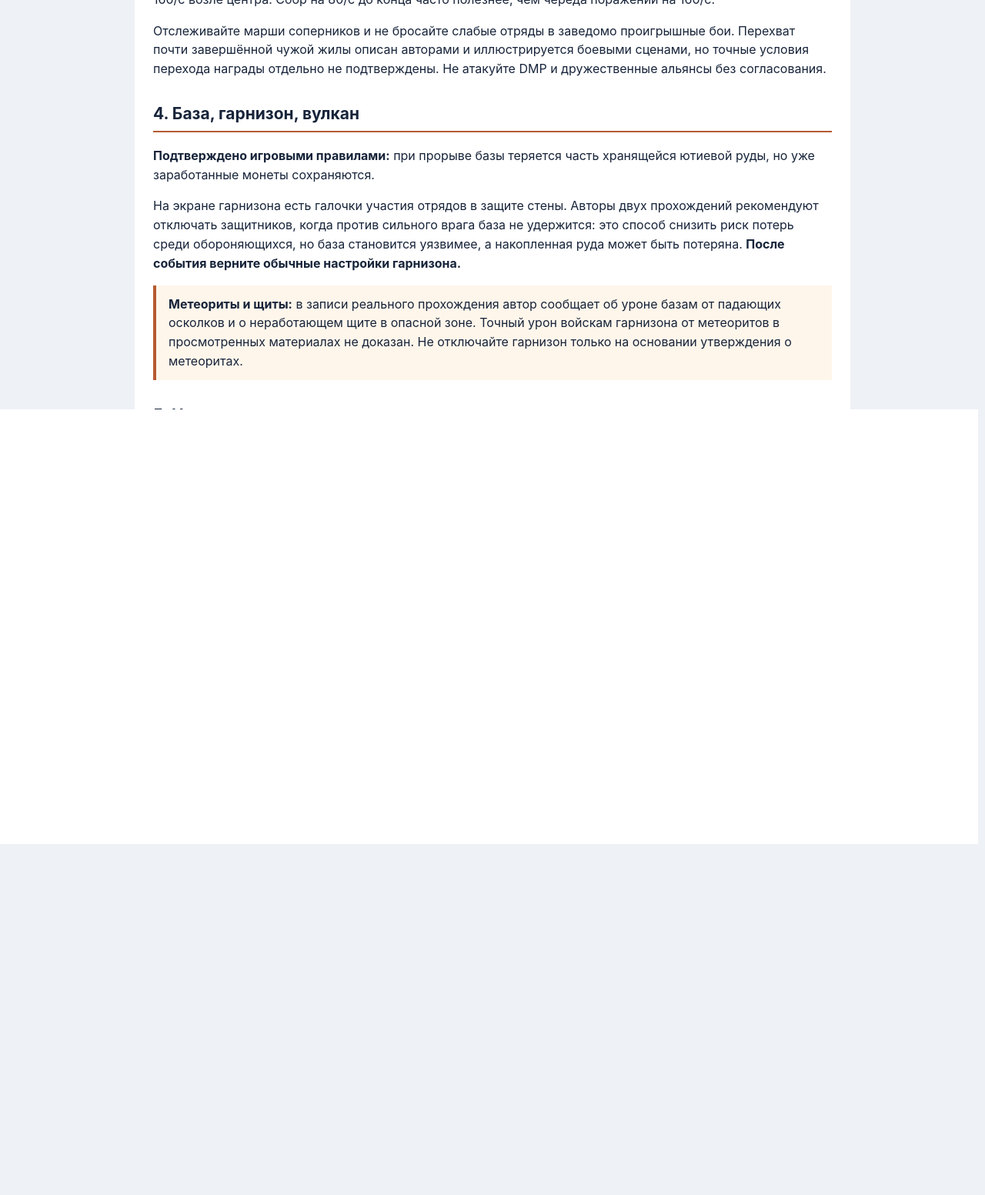
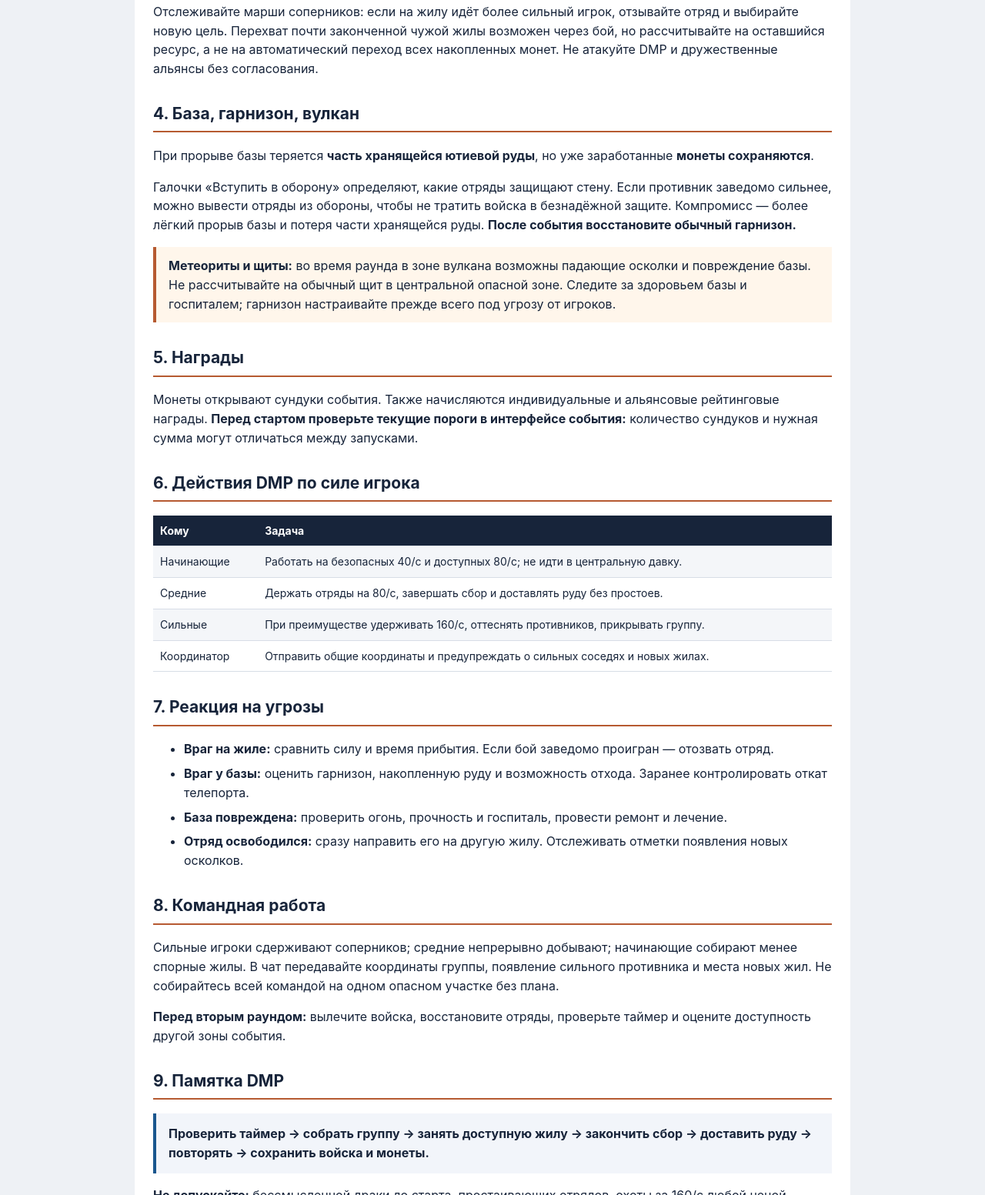
Before and after one commit to antonschtrading-prog/dmp-vs-guide, a plain HTML site: page bezumnaya-zhila.html in a window 1280 px wide. Shown: the part 1247-2800 px from the top of the page at 77% size. Before the commit the page ends 2344 px from the top, so only its background shows below. Drawn offline with Linux system fonts and the light colour scheme.

Commit message:
Expand concise DMP Mad Vein guide; remove source commentary and keep actionable rules

```diff
--- a/bezumnaya-zhila.html
+++ b/bezumnaya-zhila.html
@@ -7,22 +7,35 @@
 <a href="index.html">← Все гайды DMP</a>
 <h1>🌋 Безумная жила</h1><p class="muted">Z Route: Redemption · Практический гайд DMP · 17 ноября 2026</p>
 <p class="lead"><b>Задача:</b> непрерывно добывать ютиевую руду, завершать сбор и доставлять добычу на базу, не теряя войска в невыгодных боях. Два соревновательных раунда по 30 минут; <b>точное время смотрите в интерфейсе своего события.</b></p>
-<nav><a href="#start">Подготовка</a><a href="#ore">Виды руды</a><a href="#battle">Тактика</a><a href="#base">База</a><a href="#reward">Награды</a><a href="#quick">Памятка</a></nav>
+<nav><a href="#start">Подготовка</a><a href="#ore">Виды руды</a><a href="#battle">Тактика</a><a href="#base">База</a><a href="#reward">Награды</a><a href="#coord">Роли</a><a href="#response">Угрозы</a><a href="#quick">Памятка</a></nav>
 <h2 id="ore">1. Добыча и монеты</h2>
 <table><tr><th>Тип руды</th><th>При добыче</th><th>Бонус за полный сбор</th><th>После доставки на базу</th></tr><tr><td>Фрагмент ютиевой руды</td><td>40 монет/с</td><td>300</td><td>Не указан</td></tr><tr><td>Необработанная руда</td><td>80 монет/с</td><td>1 500</td><td>30 монет/с за доставленную единицу</td></tr><tr><td>Кристалл</td><td>160 монет/с</td><td>6 000</td><td>120 монет/с за доставленный кристалл</td></tr></table>
-<p>Это цифры с экранов внутриигровых правил. В одном видео автор ошибочно произносит 3 000 за необработанную руду, хотя на самом экране указано 1 500. В гайде используется значение игры.</p>
-<h2 id="start">2. Подготовка</h2><ul><li>Проверьте расписание двух раундов, список серверов, фактические пороги сундуков и награды.</li><li>Согласуйте район с DMP, приготовьте отряды, свободные места госпиталя и ускорения лечения.</li><li>На этапе предпросмотра не сражайтесь за клетки ради очков — соревновательная добыча ещё не началась.</li><li>Не занимайте центр заранее: один автор предупреждает о принудительном переносе базы при запуске раунда; это следует считать предупреждением из прохождения, а не универсально доказанным правилом.</li></ul>
+<p><b>Полный сбор выгоднее коротких попыток:</b> начисляется бонус за завершение, а доставленная необработанная руда и кристаллы продолжают приносить монеты каждую секунду.</p>
+<h2 id="start">2. Подготовка</h2><ul><li>Проверьте расписание двух раундов, список серверов, фактические пороги сундуков и награды.</li><li>Согласуйте район с DMP, приготовьте отряды, свободные места госпиталя и ускорения лечения.</li><li>На этапе предпросмотра не сражайтесь за клетки ради очков — соревновательная добыча ещё не началась.</li><li>Не заходите в центральную опасную зону раньше активного раунда. Держите отряды и перемещение наготове.</li></ul>
 <h2 id="battle">3. Действия в 30-минутном раунде</h2>
 <table><tr><th>Минуты</th><th>Действие</th></tr><tr><td>0–5</td><td>Перемещение, быстрый выбор жил, отправка отрядов.</td></tr><tr><td>5–15</td><td>Не допускать простоя, завершать сбор, возвращать руду, контролировать подходы врага.</td></tr><tr><td>15–25</td><td>Максимально использовать накопительный доход, уходить из невыгодных боёв.</td></tr><tr><td>25–30</td><td>Завершить доступные сборы и не рисковать войсками ради небольшой прибавки.</td></tr></table>
 <p><b>Выбор по силе:</b> слабым — относительно безопасные 40/с, средним — стабильные 80/с, сильным — спорные 160/с возле центра. Сбор на 80/с до конца часто полезнее, чем череда поражений на 160/с.</p>
-<p>Отслеживайте марши соперников и не бросайте слабые отряды в заведомо проигрышные бои. Перехват почти завершённой чужой жилы описан авторами и иллюстрируется боевыми сценами, но точные условия перехода награды отдельно не подтверждены. Не атакуйте DMP и дружественные альянсы без согласования.</p>
+<p>Отслеживайте марши соперников: если на жилу идёт более сильный игрок, отзывайте отряд и выбирайте новую цель. Перехват почти законченной чужой жилы возможен через бой, но рассчитывайте на оставшийся ресурс, а не на автоматический переход всех накопленных монет. Не атакуйте DMP и дружественные альянсы без согласования.</p>
 <h2 id="base">4. База, гарнизон, вулкан</h2>
-<p><b>Подтверждено игровыми правилами:</b> при прорыве базы теряется часть хранящейся ютиевой руды, но уже заработанные монеты сохраняются.</p>
-<p>На экране гарнизона есть галочки участия отрядов в защите стены. Авторы двух прохождений рекомендуют отключать защитников, когда против сильного врага база не удержится: это способ снизить риск потерь среди обороняющихся, но база становится уязвимее, а накопленная руда может быть потеряна. <b>После события верните обычные настройки гарнизона.</b></p>
-<div class="warn"><b>Метеориты и щиты:</b> в записи реального прохождения автор сообщает об уроне базам от падающих осколков и о неработающем щите в опасной зоне. Точный урон войскам гарнизона от метеоритов в просмотренных материалах не доказан. Не отключайте гарнизон только на основании утверждения о метеоритах.</div>
-<h2 id="reward">5. Награды и достоверность</h2><p>Монеты открывают сундуки события. Дополнительно действуют индивидуальный и альянсовый рейтинги. В роликах фигурируют <b>6 и 9 сундуков</b> и ориентир <b>600 000 монет</b>. Это данные конкретных показанных запусков и объяснений авторов, а не гарантированный порог текущего события. Проверьте свой экран наград.</p>
-<p>Отдельные последствия полного уничтожения базы, выходящие за пределы обычного прорыва, в источниках не установлены.</p>
-<h2 id="quick">6. Памятка DMP</h2><div class="lead"><b>Проверить таймер → собрать группу → занять доступную жилу → закончить сбор → доставить руду → повторять → сохранить войска и монеты.</b></div>
+<p>При прорыве базы теряется <b>часть хранящейся ютиевой руды</b>, но уже заработанные <b>монеты сохраняются</b>.</p>
+<p>Галочки «Вступить в оборону» определяют, какие отряды защищают стену. Если противник заведомо сильнее, можно вывести отряды из обороны, чтобы не тратить войска в безнадёжной защите. Компромисс — более лёгкий прорыв базы и потеря части хранящейся руды. <b>После события восстановите обычный гарнизон.</b></p>
+<div class="warn"><b>Метеориты и щиты:</b> во время раунда в зоне вулкана возможны падающие осколки и повреждение базы. Не рассчитывайте на обычный щит в центральной опасной зоне. Следите за здоровьем базы и госпиталем; гарнизон настраивайте прежде всего под угрозу от игроков.</div>
+<h2 id="reward">5. Награды</h2><p>Монеты открывают сундуки события. Также начисляются индивидуальные и альянсовые рейтинговые награды. <b>Перед стартом проверьте текущие пороги в интерфейсе события:</b> количество сундуков и нужная сумма могут отличаться между запусками.</p>
+<h2 id="coord">6. Действия DMP по силе игрока</h2>
+<table><tr><th>Кому</th><th>Задача</th></tr>
+<tr><td>Начинающие</td><td>Работать на безопасных 40/с и доступных 80/с; не идти в центральную давку.</td></tr>
+<tr><td>Средние</td><td>Держать отряды на 80/с, завершать сбор и доставлять руду без простоев.</td></tr>
+<tr><td>Сильные</td><td>При преимуществе удерживать 160/с, оттеснять противников, прикрывать группу.</td></tr>
+<tr><td>Координатор</td><td>Отправить общие координаты и предупреждать о сильных соседях и новых жилах.</td></tr></table>
+<h2 id="response">7. Реакция на угрозы</h2>
+<ul><li><b>Враг на жиле:</b> сравнить силу и время прибытия. Если бой заведомо проигран — отозвать отряд.</li>
+<li><b>Враг у базы:</b> оценить гарнизон, накопленную руду и возможность отхода. Заранее контролировать откат телепорта.</li>
+<li><b>База повреждена:</b> проверить огонь, прочность и госпиталь, провести ремонт и лечение.</li>
+<li><b>Отряд освободился:</b> сразу направить его на другую жилу. Отслеживать отметки появления новых осколков.</li></ul>
+<h2 id="team">8. Командная работа</h2>
+<p>Сильные игроки сдерживают соперников; средние непрерывно добывают; начинающие собирают менее спорные жилы. В чат передавайте координаты группы, появление сильного противника и места новых жил. Не собирайтесь всей командой на одном опасном участке без плана.</p>
+<p><b>Перед вторым раундом:</b> вылечите войска, восстановите отряды, проверьте таймер и оцените доступность другой зоны события.</p>
+<h2 id="quick">9. Памятка DMP</h2><div class="lead"><b>Проверить таймер → собрать группу → занять доступную жилу → закончить сбор → доставить руду → повторять → сохранить войска и монеты.</b></div>
 <p><b>Не допускайте:</b> бессмысленной драки до старта, простаивающих отрядов, охоты за 160/с любой ценой, забытых галочек гарнизона и использования старого расписания.</p>
-<p class="foot">Основание: оригинальные видеозаписи ARES (обзор и бой), Molord666, Swipe и ещё одно прохождение Swipe; проверка речи и кадров. Повторные загрузки одного видео не считались отдельными независимыми свидетельствами. Подтверждённые цифры взяты из интерфейса игры; тактические советы авторов явно отделены от правил.</p>
+
 </main></body></html>
```
